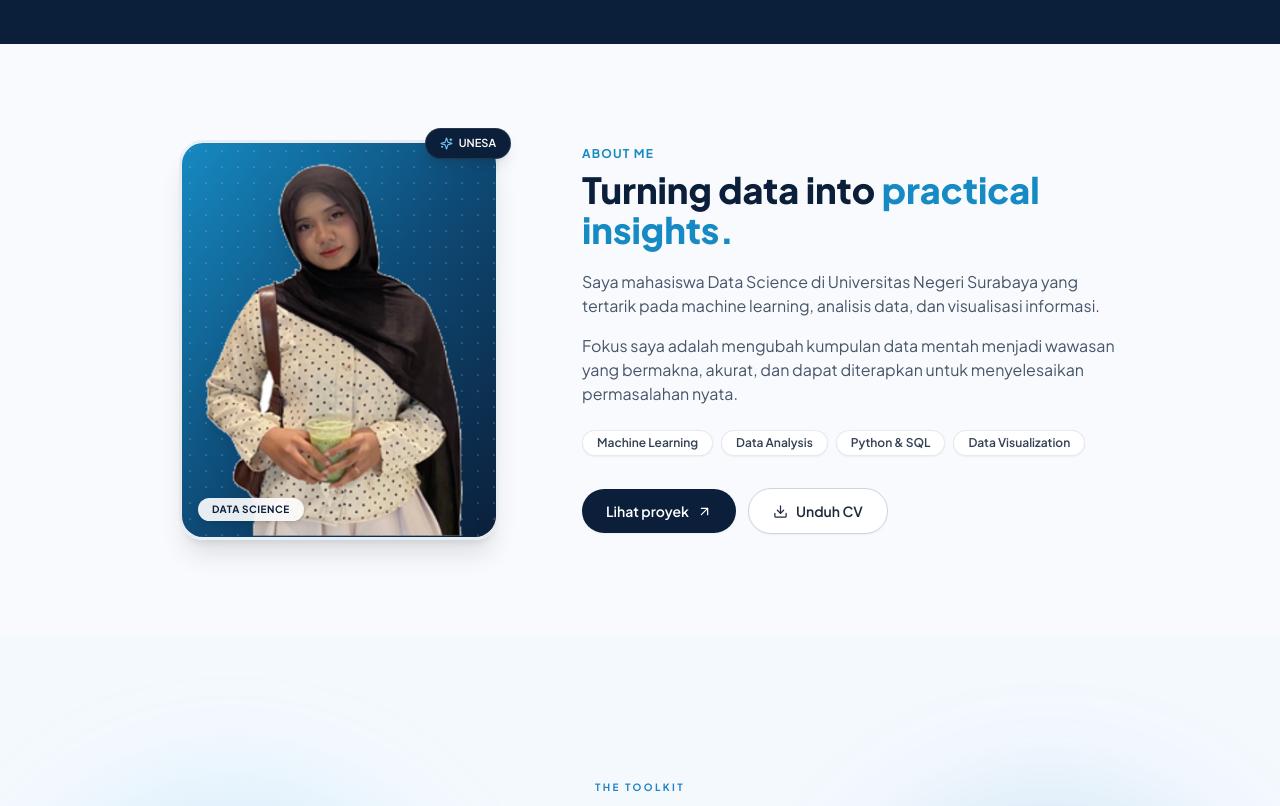
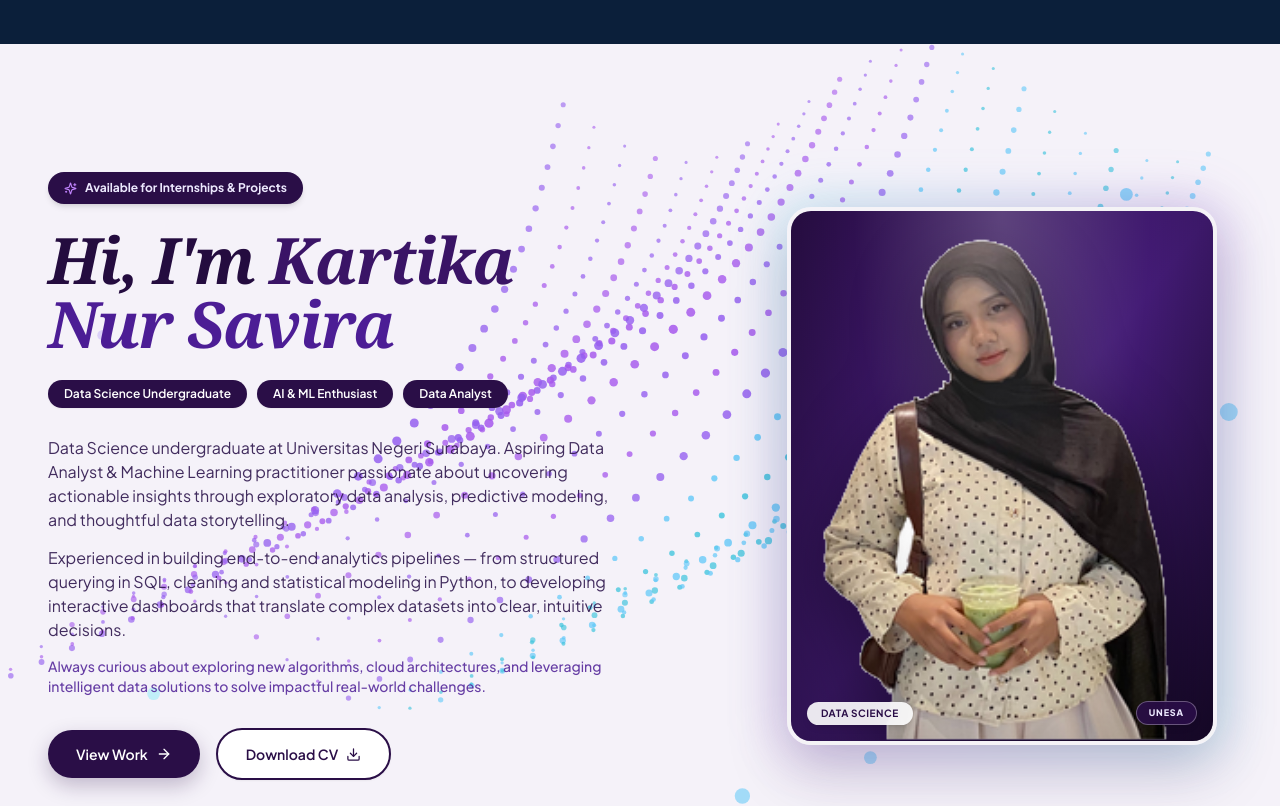
Before and after one commit to Kartika-Nur-Savira/portofolio, a Next.js app: page / in a window 1280 px wide. Shown: the part 1100-1906 px from the top of the page. Built offline with nearby package versions, Linux system fonts and the light colour scheme.

Commit message:
feat: enhance About section with editorial style and expanded bio

```diff
--- a/components/About.tsx
+++ b/components/About.tsx
@@ -1,8 +1,8 @@
 'use client';
 
-import { useRef, useEffect, useState } from 'react';
+import { useRef, useEffect, useState, useMemo } from 'react';
 import Image from 'next/image';
-import { ArrowUpRight, Download, Sparkles } from 'lucide-react';
+import { ArrowRight, Download, Sparkles } from 'lucide-react';
 import { useTilt } from '@/hooks/useTilt';
 
 function useInView(threshold = 0.2) {
@@ -19,110 +19,205 @@ function useInView(threshold = 0.2) {
   return { ref, inView };
 }
 
+// ─── 3D Particle / Dot Wave Mesh Background (Matches Reference Image) ───
+function DotWaveBackground() {
+  const dots = useMemo(() => {
+    const items: { cx: number; cy: number; r: number; color: string; opacity: number }[] = [];
+    const numCurves = 22;
+    const dotsPerCurve = 34;
+
+    for (let c = 0; c < numCurves; c++) {
+      const curveFactor = c / numCurves;
+      // Interpolate color from deep purple to vibrant cyan
+      const isPurple = curveFactor < 0.55;
+      const color = isPurple ? (c % 2 === 0 ? '#7C3AED' : '#9333EA') : (c % 2 === 0 ? '#06B6D4' : '#38BDF8');
+
+      for (let d = 0; d < dotsPerCurve; d++) {
+        const t = d / dotsPerCurve;
+
+        // Curved parametric streamline flowing from top-center/right to bottom-center
+        const x = 440 + c * 24 - t * 480 + Math.sin(t * Math.PI) * 110;
+        const y = 20 + t * 440 + Math.sin(c * 0.4 + t * 2.5) * 45;
+
+        // Radii variation
+        const distFromCenter = Math.abs(t - 0.5) * 2;
+        const baseR = 1.2 + (1 - distFromCenter) * 1.6 + (c % 3 === 0 ? 0.8 : 0);
+        const opacity = 0.2 + (1 - distFromCenter * 0.4) * 0.65;
+
+        items.push({
+          cx: x,
+          cy: y,
+          r: Math.max(1, baseR),
+          color,
+          opacity,
+        });
+      }
+    }
+
+    // Add some larger ambient floating dots (like in reference screenshot)
+    const ambientDots = [
+      { cx: 880, cy: 90, r: 5, color: '#38BDF8', opacity: 0.65 },
+      { cx: 930, cy: 140, r: 6, color: '#38BDF8', opacity: 0.5 },
+      { cx: 960, cy: 260, r: 7, color: '#38BDF8', opacity: 0.55 },
+      { cx: 940, cy: 340, r: 8, color: '#38BDF8', opacity: 0.6 },
+      { cx: 890, cy: 400, r: 9, color: '#38BDF8', opacity: 0.65 },
+      { cx: 830, cy: 460, r: 7, color: '#38BDF8', opacity: 0.6 },
+      { cx: 770, cy: 500, r: 6, color: '#38BDF8', opacity: 0.5 },
+      { cx: 680, cy: 530, r: 5, color: '#38BDF8', opacity: 0.5 },
+      { cx: 580, cy: 560, r: 6, color: '#38BDF8', opacity: 0.55 },
+      { cx: 480, cy: 580, r: 7, color: '#38BDF8', opacity: 0.6 },
+      { cx: 80, cy: 200, r: 4, color: '#A78BFA', opacity: 0.4 },
+      { cx: 120, cy: 480, r: 5, color: '#67E8F9', opacity: 0.45 },
+    ];
+
+    return [...items, ...ambientDots];
+  }, []);
+
+  return (
+    <svg
+      viewBox="0 0 1000 620"
+      className="absolute inset-0 w-full h-full pointer-events-none select-none z-0 overflow-visible opacity-80"
+      aria-hidden="true"
+    >
+      {dots.map((dot, idx) => (
+        <circle
+          key={idx}
+          cx={dot.cx}
+          cy={dot.cy}
+          r={dot.r}
+          fill={dot.color}
+          fillOpacity={dot.opacity}
+        />
+      ))}
+    </svg>
+  );
+}
+
 export default function About() {
   const { ref, inView } = useInView();
-  const tiltProps = useTilt<HTMLDivElement>({ max: 5, scale: 1.01, speed: 400 });
+  const tiltProps = useTilt<HTMLDivElement>({ max: 6, scale: 1.015, speed: 450 });
 
   const scrollToProjects = () => {
     document.querySelector('#projects')?.scrollIntoView({ behavior: 'smooth' });
   };
 
   return (
-    <section id="about" className="relative bg-[#F8FAFD] py-20 md:py-24 overflow-hidden" ref={ref as React.RefObject<HTMLElement>}>
-      <div className="relative max-w-5xl mx-auto px-6">
-        <div className="grid lg:grid-cols-12 gap-10 lg:gap-14 items-center">
+    <section
+      id="about"
+      className="relative bg-[#F5F2F9] py-24 md:py-32 overflow-hidden text-[#1E1136]"
+      ref={ref as React.RefObject<HTMLElement>}
+    >
+      {/* ─── Dynamic 3D Dot Wave Curved Mesh ─── */}
+      <DotWaveBackground />
 
-          {/* ─── Left: Clean Photo Card ─── */}
+      <div className="relative max-w-7xl mx-auto px-6 sm:px-8 lg:px-12 z-10">
+        <div className="grid lg:grid-cols-12 gap-12 lg:gap-14 items-center">
+
+          {/* ─── LEFT COLUMN: Badge, Title, Badges, Expanded Bio, Buttons ─── */}
           <div
-            className={`lg:col-span-5 transition-all duration-700 ${
+            className={`lg:col-span-7 flex flex-col items-start transition-all duration-700 ${
               inView ? 'opacity-100 translate-y-0' : 'opacity-0 translate-y-6'
             }`}
           >
-            <div className="relative mx-auto max-w-[320px]" {...tiltProps}>
-              <div className="relative aspect-[4/5] rounded-[24px] bg-gradient-to-br from-[#168AC2] via-[#0E4B77] to-[#0B1F3A] overflow-hidden flex items-end justify-center shadow-xl border-[3px] border-white/90">
-                <div
-                  className="absolute inset-0 opacity-20"
-                  style={{
-                    backgroundImage: 'radial-gradient(rgba(255,255,255,0.7) 1px, transparent 1px)',
-                    backgroundSize: '16px 16px',
-                  }}
-                />
+            {/* 1. Status Pill Badge: "Available for Internships & Projects" */}
+            <div className="inline-flex items-center gap-2 px-4 py-2 rounded-full bg-[#2A0E47] text-[#EDE9FE] text-xs font-bold shadow-md mb-6 hover:bg-[#38145E] transition-colors">
+              <Sparkles size={13} className="text-[#C084FC]" />
+              <span>Available for Internships &amp; Projects</span>
+            </div>
 
+            {/* 2. Main Title: Editorial Serif / Italic (Exact Match to Fio Octriyanti reference) */}
+            <h2 className="text-5xl sm:text-6xl md:text-[64px] font-black tracking-tight leading-[1.06] text-[#240C3F] font-serif italic mb-6">
+              Hi, I&apos;m <span className="text-[#3A1466]">Kartika</span> <br />
+              <span className="text-[#4C1D95]">Nur Savira</span>
+            </h2>
+
+            {/* 3. Role Badges: Dark plum rounded pills */}
+            <div className="flex flex-wrap gap-2.5 mb-7">
+              <span className="px-4 py-1.5 rounded-full bg-[#2A0E47] text-white text-xs font-semibold shadow-sm">
+                Data Science Undergraduate
+              </span>
+              <span className="px-4 py-1.5 rounded-full bg-[#2A0E47] text-white text-xs font-semibold shadow-sm">
+                AI &amp; ML Enthusiast
+              </span>
+              <span className="px-4 py-1.5 rounded-full bg-[#2A0E47] text-white text-xs font-semibold shadow-sm">
+                Data Analyst
+              </span>
+            </div>
+
+            {/* 4. Expanded Self-Description ("bagian deskripsi dirinya ditambahin") */}
+            <div className="space-y-3.5 text-[#2D164D]/90 text-sm sm:text-base leading-relaxed max-w-xl mb-8 font-normal">
+              <p>
+                Data Science undergraduate at Universitas Negeri Surabaya. Aspiring Data Analyst &amp; Machine Learning practitioner passionate about uncovering actionable insights through exploratory data analysis, predictive modeling, and thoughtful data storytelling.
+              </p>
+              <p>
+                Experienced in building end-to-end analytics pipelines — from structured querying in SQL, cleaning and statistical modeling in Python, to developing interactive dashboards that translate complex datasets into clear, intuitive decisions.
+              </p>
+              <p className="text-[#4C1D95]/85 text-xs sm:text-sm font-medium">
+                Always curious about exploring new algorithms, cloud architectures, and leveraging intelligent data solutions to solve impactful real-world challenges.
+              </p>
+            </div>
+
+            {/* 5. Action Buttons (View Work & Download CV) */}
+            <div className="flex flex-wrap items-center gap-4">
+              {/* Button 1: "View Work →" */}
+              <button
+                onClick={scrollToProjects}
+                className="inline-flex items-center gap-2 px-7 py-3.5 rounded-full bg-[#2A0E47] hover:bg-[#3D1466] text-white font-semibold text-sm shadow-[0_8px_20px_rgba(42,14,71,0.25)] hover:shadow-[0_12px_24px_rgba(42,14,71,0.35)] active:scale-[0.98] transition-all"
+              >
+                View Work <ArrowRight size={16} />
+              </button>
+
+              {/* Button 2: "Download CV ⤓" */}
+              <a
+                href="/cv-kartika-nur-savira.pdf"
+                download
+                className="inline-flex items-center gap-2 px-7 py-3.5 rounded-full bg-white hover:bg-slate-50 border-2 border-[#2A0E47] text-[#2A0E47] font-semibold text-sm shadow-sm hover:shadow active:scale-[0.98] transition-all"
+              >
+                Download CV <Download size={15} />
+              </a>
+            </div>
+          </div>
+
+          {/* ─── RIGHT COLUMN: Framed Photo Card on Top of Dot Wave Mesh ─── */}
+          <div
+            className={`lg:col-span-5 flex items-center justify-center transition-all duration-700 delay-150 ${
+              inView ? 'opacity-100 translate-y-0' : 'opacity-0 translate-y-6'
+            }`}
+          >
+            <div className="relative w-full max-w-[390px] sm:max-w-[430px]" {...tiltProps}>
+
+              {/* Framed Photo Card with Delicate Glowing Border (Matches Screenshot) */}
+              <div className="relative aspect-[4/5] sm:aspect-[1/1] md:aspect-[4/5] rounded-3xl overflow-hidden shadow-[0_25px_60px_rgba(42,14,71,0.22)] border-4 border-white/95 bg-gradient-to-br from-[#2A0E47] via-[#431B75] to-[#1E0B36] transition-transform duration-300">
+
+                {/* Subtle ambient lighting inside card */}
+                <div className="absolute inset-0 bg-[radial-gradient(ellipse_at_top,_var(--tw-gradient-stops))] from-white/20 via-transparent to-black/30 pointer-events-none z-10" />
+
+                {/* Photo: High-Res Clean Cutout of Kartika */}
                 <Image
                   src="/images/profile-nobg.png"
                   alt="Kartika Nur Savira"
                   fill
-                  className="object-contain object-bottom drop-shadow-xl select-none pointer-events-none"
-                  sizes="(max-width: 768px) 300px, 340px"
+                  priority
+                  className="object-contain object-bottom drop-shadow-[0_20px_35px_rgba(0,0,0,0.4)] select-none pointer-events-none transition-transform duration-500 hover:scale-[1.02]"
+                  sizes="(max-width: 768px) 360px, 440px"
                 />
 
-                <div className="absolute bottom-4 left-4 rounded-full bg-white/90 backdrop-blur-md px-3.5 py-1 text-[10px] font-bold uppercase tracking-wider text-[#0B1F3A] shadow-md z-10">
+                {/* Bottom Left Badge: Data Science */}
+                <div className="absolute bottom-4 left-4 rounded-full bg-white/90 backdrop-blur-md px-3.5 py-1 text-[10px] font-bold uppercase tracking-wider text-[#2A0E47] shadow-md z-20">
                   Data Science
+                </div>
+
+                {/* Bottom Right Badge: UNESA */}
+                <div className="absolute bottom-4 right-4 rounded-full bg-[#2A0E47]/90 border border-white/30 backdrop-blur-md px-3 py-1 text-[9px] font-extrabold uppercase tracking-widest text-[#EDE9FE] shadow-md z-20">
+                  UNESA
                 </div>
               </div>
 
-              {/* Floating subtle badge */}
-              <div className="absolute -top-3 -right-3 flex items-center gap-1.5 rounded-full bg-[#0B1F3A] px-3.5 py-1.5 shadow-lg border border-white/10 z-20">
-                <Sparkles size={13} className="text-[#6FC7F1]" />
-                <span className="text-white text-[11px] font-semibold">UNESA</span>
-              </div>
+              {/* Floating Ambient Glow Behind Card */}
+              <div className="absolute -inset-2 bg-gradient-to-tr from-purple-500/20 via-cyan-400/20 to-purple-700/20 rounded-[34px] blur-xl -z-10 pointer-events-none" />
             </div>
           </div>
 
-          {/* ─── Right: Simple & Clean Content ─── */}
-          <div
-            className={`lg:col-span-7 transition-all duration-700 delay-150 ${
-              inView ? 'opacity-100 translate-y-0' : 'opacity-0 translate-y-6'
-            }`}
-          >
-            <p className="text-xs font-bold tracking-widest text-[#168AC2] uppercase mb-2">
-              About Me
-            </p>
-
-            <h2 className="text-3xl sm:text-4xl font-extrabold text-[#0B1F3A] leading-tight mb-5">
-              Turning data into <span className="text-[#168AC2]">practical insights.</span>
-            </h2>
-
-            <div className="space-y-4 text-slate-600 text-sm sm:text-base leading-relaxed mb-6">
-              <p>
-                Saya mahasiswa Data Science di Universitas Negeri Surabaya yang tertarik pada machine learning, analisis data, dan visualisasi informasi.
-              </p>
-              <p>
-                Fokus saya adalah mengubah kumpulan data mentah menjadi wawasan yang bermakna, akurat, dan dapat diterapkan untuk menyelesaikan permasalahan nyata.
-              </p>
-            </div>
-
-            {/* Simple Core Pillars */}
-            <div className="flex flex-wrap gap-2 mb-8">
-              {['Machine Learning', 'Data Analysis', 'Python & SQL', 'Data Visualization'].map((skill) => (
-                <span
-                  key={skill}
-                  className="px-3.5 py-1 rounded-full bg-white border border-slate-200/90 text-xs font-semibold text-slate-700 shadow-sm"
-                >
-                  {skill}
-                </span>
-              ))}
-            </div>
-
-            {/* Action Buttons */}
-            <div className="flex flex-wrap items-center gap-3">
-              <button
-                onClick={scrollToProjects}
-                className="inline-flex items-center gap-2 rounded-full bg-[#0B1F3A] px-6 py-3 text-sm font-semibold text-white transition hover:bg-[#168AC2] shadow-sm hover:shadow active:scale-[0.98]"
-              >
-                Lihat proyek <ArrowUpRight size={15} />
-              </button>
-
-              <a
-                href="/cv-kartika-nur-savira.pdf"
-                download
-                className="inline-flex items-center gap-2 rounded-full border border-slate-300 bg-white px-6 py-3 text-sm font-semibold text-slate-800 transition hover:bg-slate-50 shadow-sm active:scale-[0.98]"
-              >
-                <Download size={15} /> Unduh CV
-              </a>
-            </div>
-
-          </div>
         </div>
       </div>
     </section>
```
